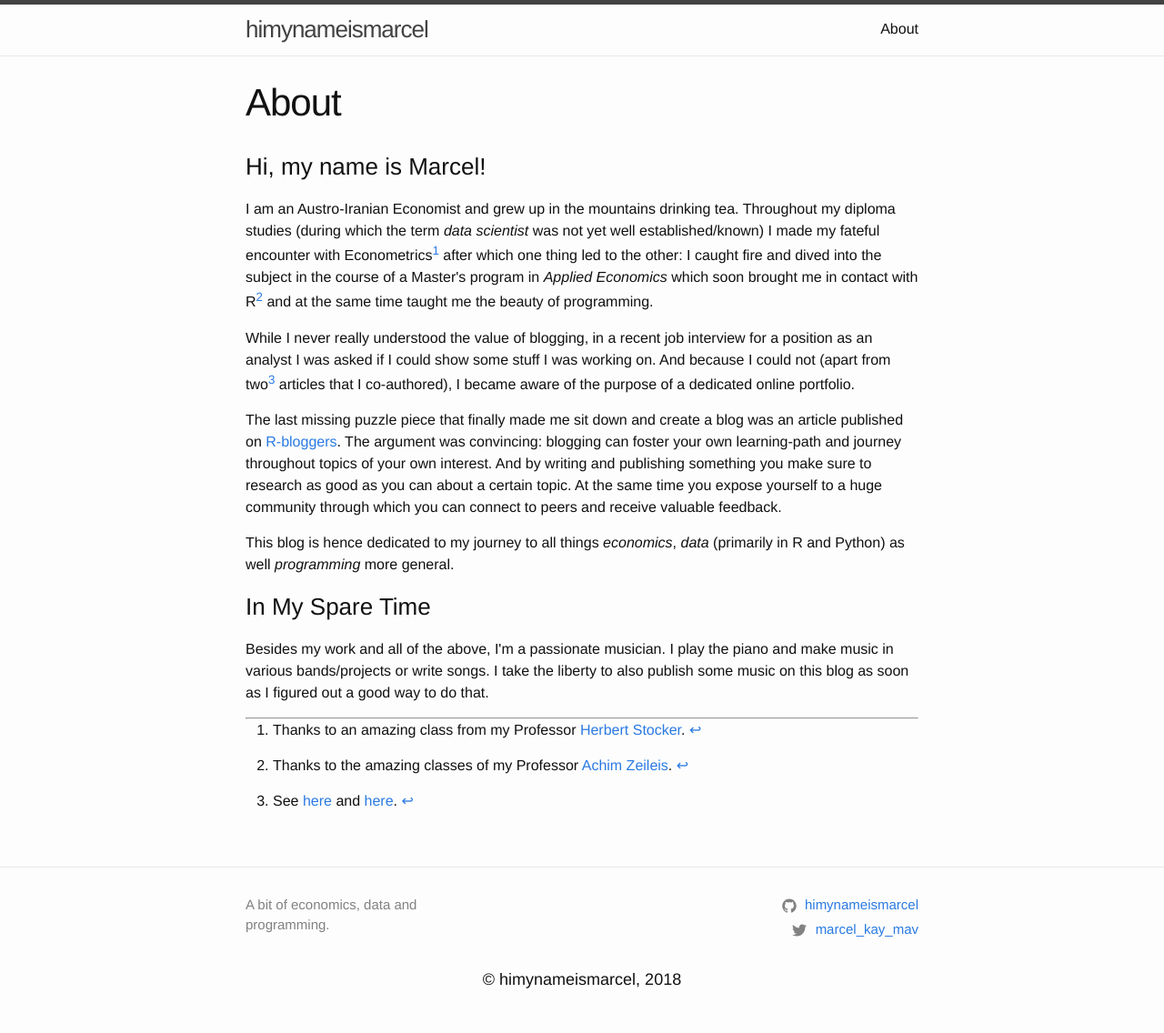
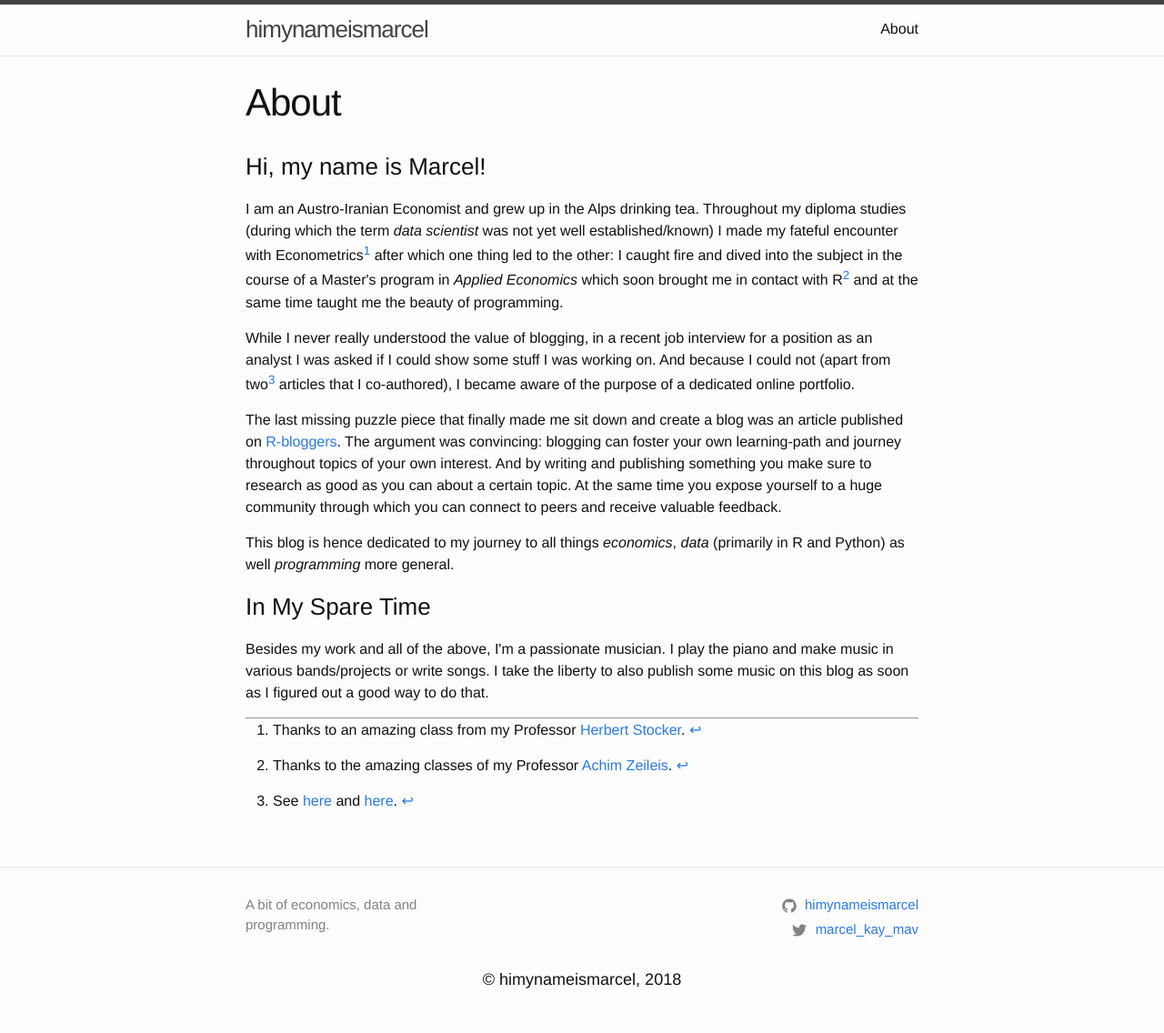
Before and after one commit to himynameismarcel/himynameismarcel.github.io, a Jekyll site: the page built from about.md, in a window 1280 px wide. Shown: the whole page at 91% size. Built offline with Jekyll 4.4.1, drawn with Linux system fonts in a browser that asks for light colours.

Commit message:
slightly changed about part again

```diff
--- a/about.md
+++ b/about.md
@@ -6,7 +6,7 @@ permalink: /about/
 
 <h3>Hi, my name is Marcel! </h3>
 
-<p>I am an Austro-Iranian Economist and grew up in the mountains drinking tea. Throughout my diploma studies (during which the term <em>data scientist</em> was not yet well established/known) I made my fateful encounter with Econometrics<sup id="fnref:1"><a class="footnote-ref" href="#fn:1" rel="footnote">1</a></sup> after which one thing led to the other: I caught fire and dived into the subject in the course of a Master's program in <em>Applied Economics</em> which soon brought me in contact with R<sup id="fnref:2"><a class="footnote-ref" href="#fn:2" rel="footnote">2</a></sup> and at the same time taught me the beauty of programming. </p>
+<p>I am an Austro-Iranian Economist and grew up in the Alps drinking tea. Throughout my diploma studies (during which the term <em>data scientist</em> was not yet well established/known) I made my fateful encounter with Econometrics<sup id="fnref:1"><a class="footnote-ref" href="#fn:1" rel="footnote">1</a></sup> after which one thing led to the other: I caught fire and dived into the subject in the course of a Master's program in <em>Applied Economics</em> which soon brought me in contact with R<sup id="fnref:2"><a class="footnote-ref" href="#fn:2" rel="footnote">2</a></sup> and at the same time taught me the beauty of programming. </p>
 <p>While I never really understood the value of blogging, in a recent job interview for a position as an analyst I was asked if I could show some stuff I was working on. And because I could not (apart from two<sup id="fnref:3"><a class="footnote-ref" href="#fn:3" rel="footnote">3</a></sup> articles that I co-authored), I became aware of the purpose of a dedicated online portfolio.</p>
 <p>The last missing puzzle piece that finally made me sit down and create a blog was an article published on <a href="https://www.r-bloggers.com/advice-to-aspiring-data-scientists-start-a-blog/">R-bloggers</a>. The argument was convincing: blogging can foster your own learning-path and journey throughout topics of your own interest. And by writing and publishing something you make sure to research as good as you can about a certain topic. At the same time you expose yourself to a huge community through which you can connect to peers and receive valuable feedback.</p>
 <p>This blog is hence dedicated to my journey to all things <em>economics</em>, <em>data</em> (primarily in R and Python) as well <em>programming</em> more general.</p>
```
